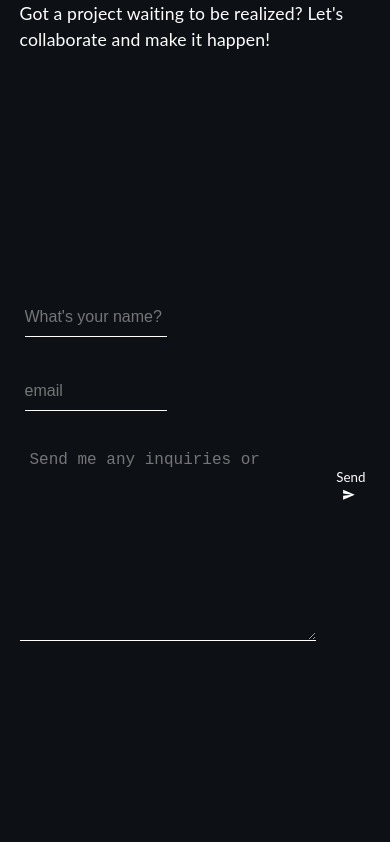
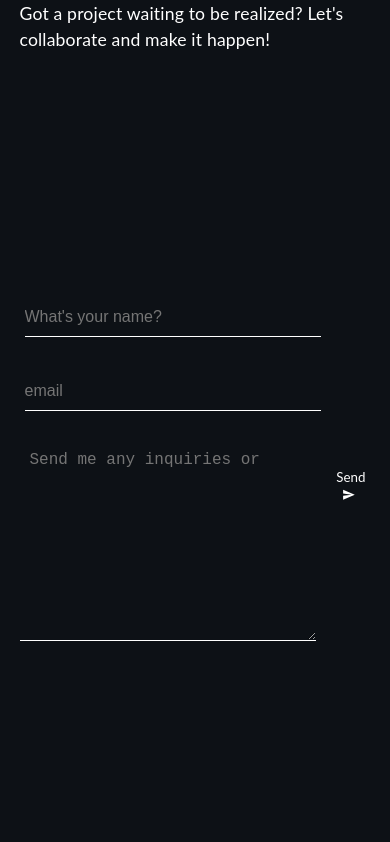
Before and after one commit to Normankita/portifolio, a React (Create React App) app: page / in a window 390 px wide. Shown: the part 5882-6724 px from the top of the page. Built offline with nearby package versions, Linux system fonts and the light colour scheme.

Commit message:
mobile view

```diff
--- a/src/assets/styles/Contact.scss
+++ b/src/assets/styles/Contact.scss
@@ -11,11 +11,6 @@
     float: right;
     background-color: white;
     color: #050f0b;
-  }
-
-  button:hover {
-    background-color: #5000ca;
-    color: white;
   }
 
   fieldset {
--- a/src/components/Contact.scss
+++ b/src/components/Contact.scss
@@ -136,3 +136,11 @@
       }
 
   }
+
+  @media screen {
+    @media (max-width: 768px) {
+      .user-box input{
+        width: 100%;
+      }
+      }
+    }
```
